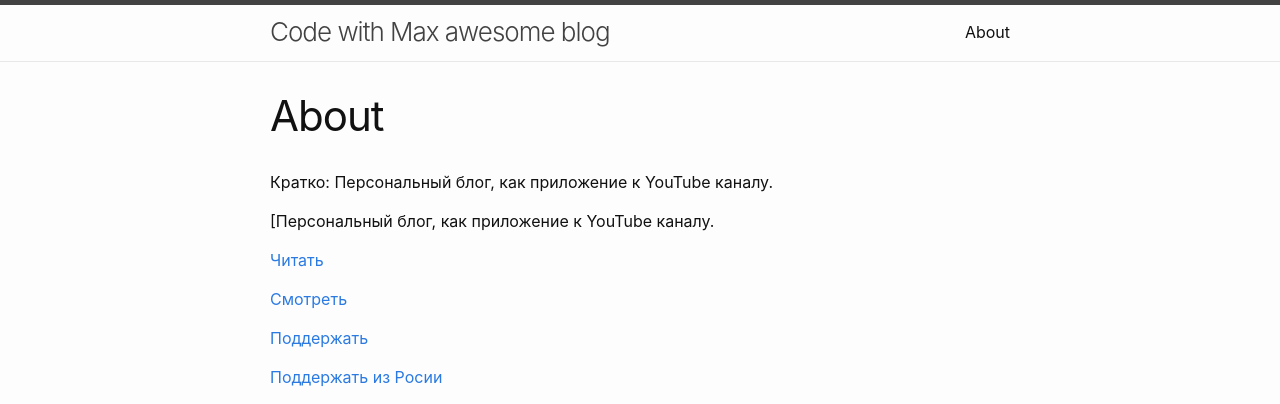
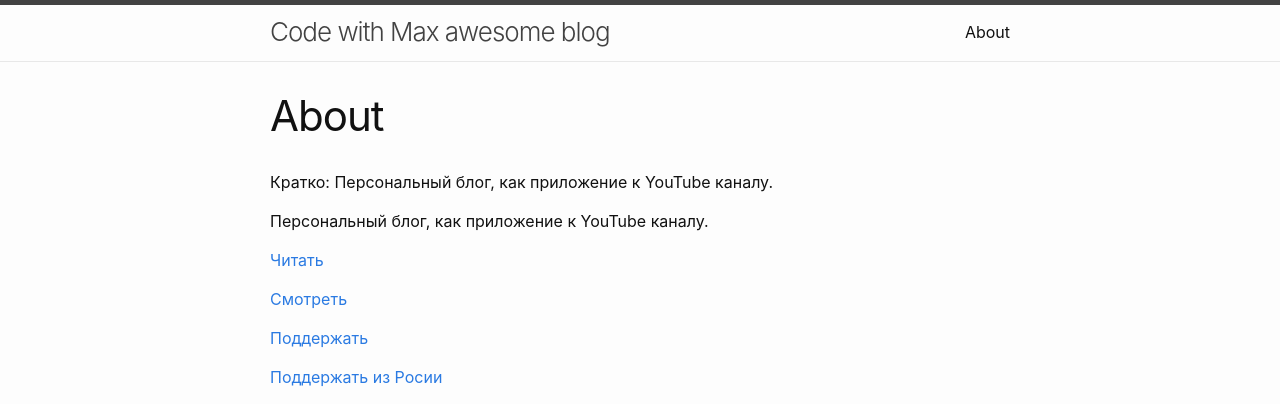
Before and after one commit to code-with-max/code-with-max.github.io, a Jekyll site: the page built from about.md, in a window 1280 px wide. Shown: the top 404 px of the page. Built offline with Jekyll 4.4.1, drawn with Linux system fonts in a browser that asks for light colours; comment, search, counter and statistics services are not loaded; grey boxes are pictures that could not be loaded.

```diff
--- a/about.md
+++ b/about.md
@@ -7,7 +7,7 @@ permalink: /about/
 
 Кратко: Персональный блог, как приложение к YouTube каналу.
 
-[Персональный блог, как приложение к YouTube каналу.
+Персональный блог, как приложение к YouTube каналу.
 
 [Читать](https://trash-max.github.io)
 
```
